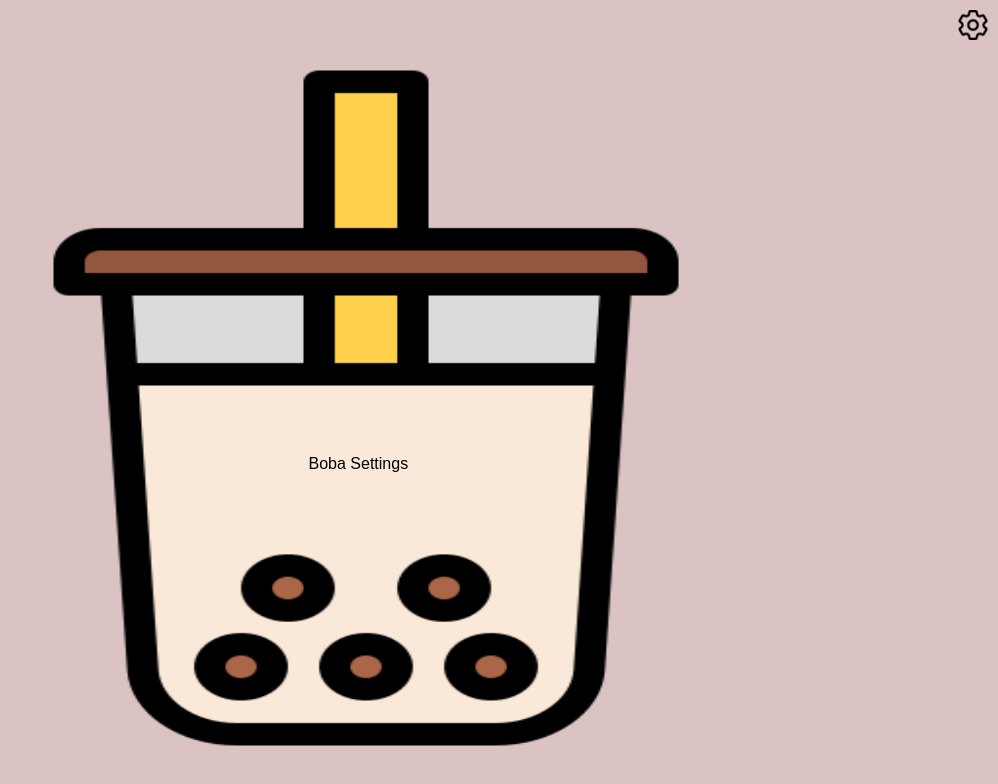
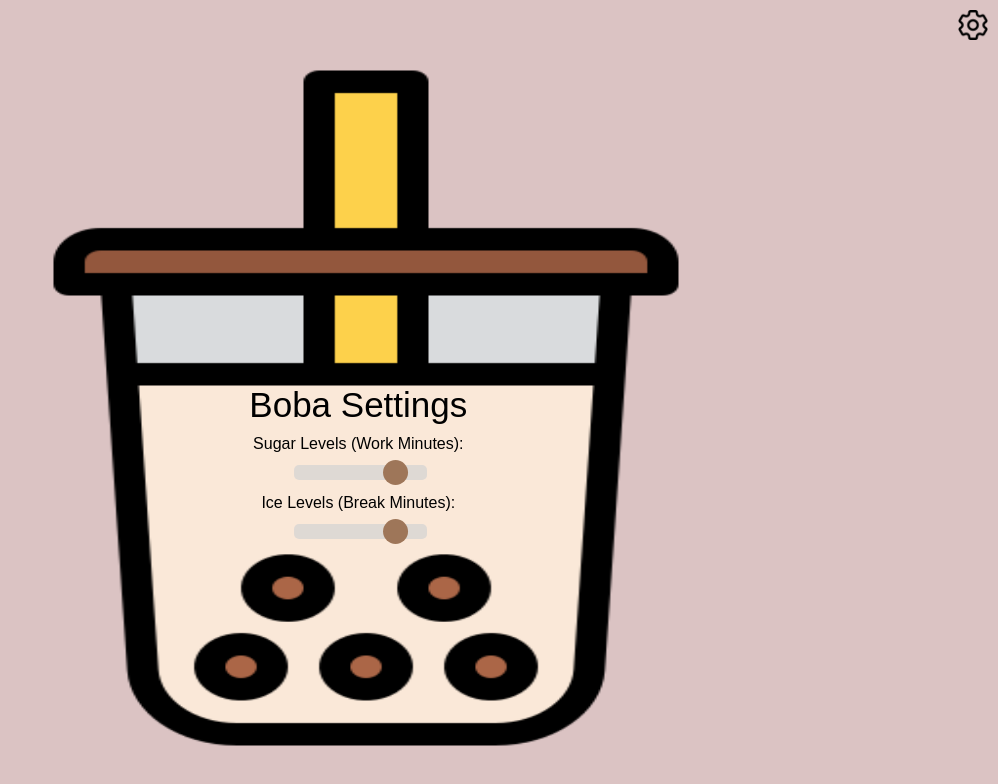
Before and after one commit to glin18/boba-pomodoro, a React (Create React App) app: page / in a window 1280 px wide. Both pictures are taken after a click on the picture 1255 px from the left and 25 px from the top of the page. Shown: the top 784 px of the page, without its empty margins (282-1280 px from the left). Built offline with nearby package versions, Linux system fonts and the light colour scheme.

Commit message:
Create settings sliders

```diff
--- a/src/App.css
+++ b/src/App.css
@@ -45,6 +45,40 @@ body{
   right: 10px;
   height: 30px;
   width: 30px;
+  cursor: pointer;
+}
+
+.settings-title{
+  font-size: 35px;
+}
+
+.slider {
+  appearance: none;
+  width: 100%;
+  height: 15px;
+  border-radius: 5px;
+  background: #d3d3d3;
+  outline: none;
+  opacity: 0.7;
+  -webkit-transition: .2s;
+  transition: opacity .2s;
+}
+
+.slider::-webkit-slider-thumb {
+  -webkit-appearance: none;
+  appearance: none;
+  width: 25px;
+  height: 25px;
+  border-radius: 50%;
+  background: #784724;
+  cursor: pointer;
+}
+
+.slider::-moz-range-thumb {
+  width: 25px;
+  height: 25px;
+  border-radius: 50%;
+  background: #784724;
   cursor: pointer;
 }
 
--- a/src/components/MainContainer.js
+++ b/src/components/MainContainer.js
@@ -47,6 +47,7 @@ export const MainContainer = () => {
   }, [seconds]);
 
   useEffect(() => {
+    document.title = "Boba Pomodoro"
     return () => {
       clearInterval(intervalID.current);
     };
--- a/src/components/SettingsContainer.js
+++ b/src/components/SettingsContainer.js
@@ -4,6 +4,18 @@ export const SettingsContainer = () => {
   return (
     <div className="settings-container">
         <div className="settings-title">Boba Settings</div>
+        <div>
+            Sugar Levels (Work Minutes):
+        </div>
+        <div class="slidecontainer">
+            <input type="range" min="1" max="60" class="slider" id="myRange"/>
+        </div>
+        <div>
+            Ice Levels (Break Minutes):
+        </div>
+        <div class="slidecontainer">
+            <input type="range" min="1" max="60" class="slider" id="myRange"/>
+        </div>
     </div>
   )
 }
```
